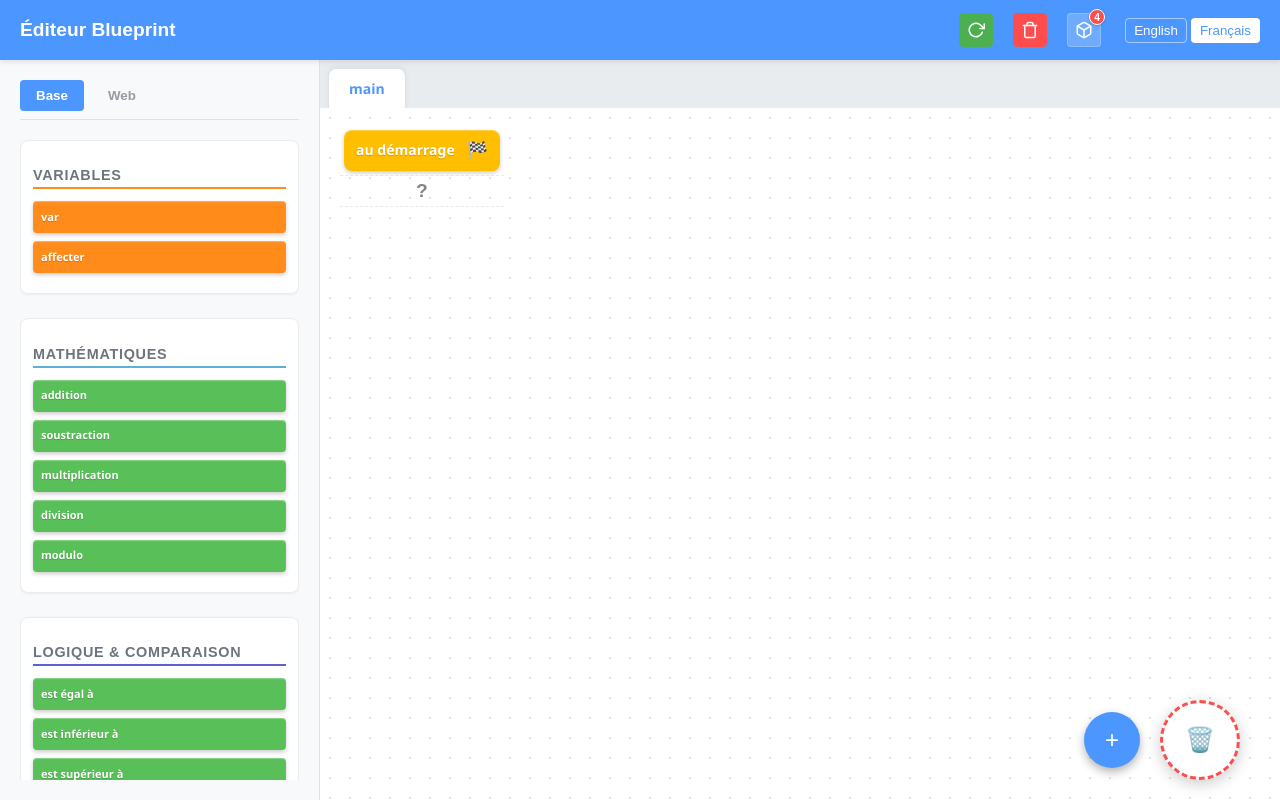
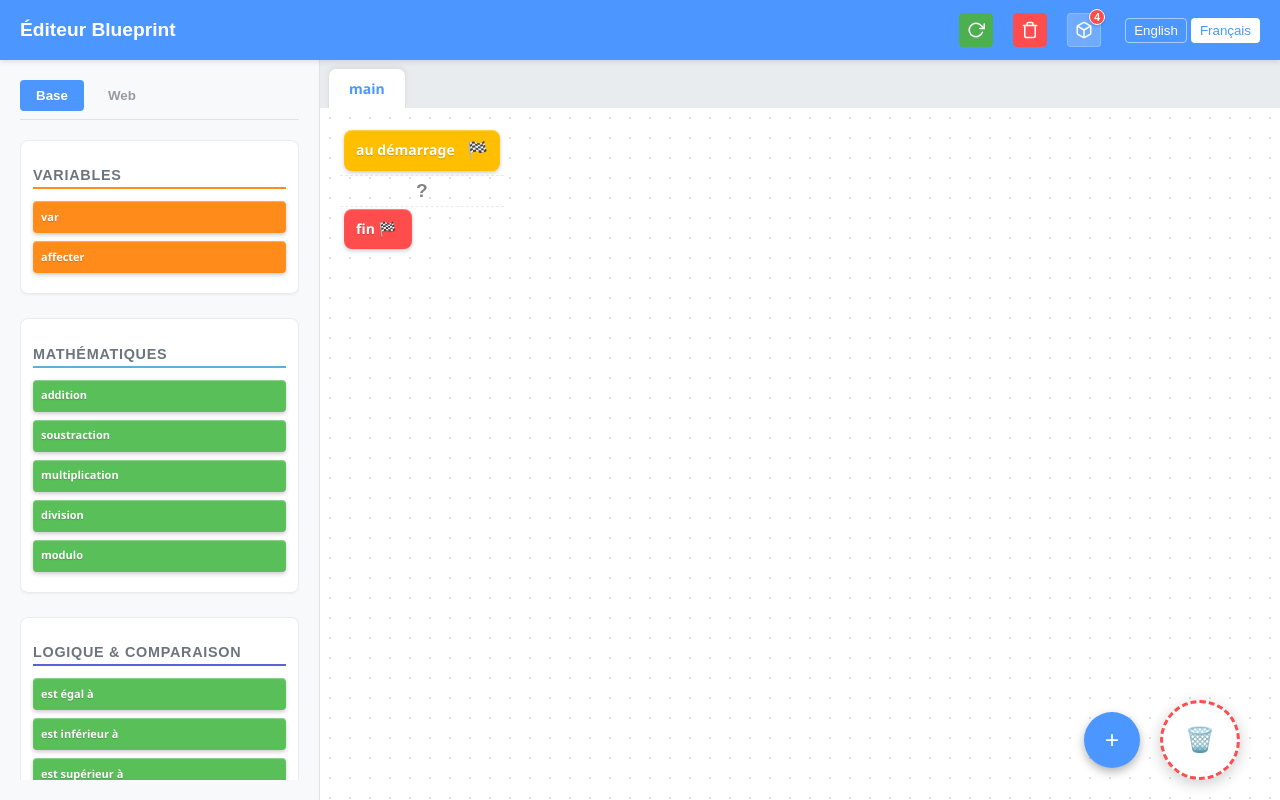
Before and after one commit to nicolachoquet06250/backend-generator, a Nuxt app: page / in a window 1280 px wide. Built offline with nearby package versions, Linux system fonts and the light colour scheme.

Commit message:
ajout d'un block "fin"

```diff
--- a/app/components/blocks/BaseBlock.vue
+++ b/app/components/blocks/BaseBlock.vue
@@ -6,17 +6,22 @@ const props = withDefaults(defineProps<{
   blockId?: string;
   blockType?: string;
   draggable?: boolean;
+  noHover?: boolean;
   children?: any[];
+  isRoot?: boolean;
 }>(), {
-  draggable: true
+  draggable: true,
+  noHover: false,
+  isRoot: false,
 });
 
-const { activeFunctionId } = useFunctions();
+const { activeFunctionId, isDragging } = useFunctions();
 const { onTouchStart, onTouchMove, onTouchEnd } = useMobileDragDrop();
 
 const onDragStart = (e: DragEvent) => {
   if (props.minimal) return; // Don't drag from sidebar via this handler
   if (e.dataTransfer && props.blockId && activeFunctionId.value) {
+    isDragging.value = true;
     e.stopPropagation();
     e.dataTransfer.setData('existingBlockId', props.blockId);
     if (props.blockType) {
@@ -27,6 +32,10 @@ const onDragStart = (e: DragEvent) => {
   }
 };
 
+const onDragEnd = () => {
+  isDragging.value = false;
+};
+
 const handleTouchStart = (e: TouchEvent) => {
   if (props.minimal) return;
   const target = e.target as HTMLElement;
@@ -35,6 +44,7 @@ const handleTouchStart = (e: TouchEvent) => {
   }
 
   if (props.blockId && activeFunctionId.value) {
+    isDragging.value = true;
     const data: Record<string, string> = {
       existingBlockId: props.blockId,
       sourceFunctionId: activeFunctionId.value
@@ -44,6 +54,11 @@ const handleTouchStart = (e: TouchEvent) => {
     }
     onTouchStart(e, data);
   }
+};
+
+const handleTouchEnd = (e: TouchEvent) => {
+  isDragging.value = false;
+  onTouchEnd(e);
 };
 
 const onStopPropagation = (e: MouseEvent | TouchEvent) => {
@@ -57,15 +72,16 @@ const onStopPropagation = (e: MouseEvent | TouchEvent) => {
 <template>
   <div
     class="block-container"
-    :class="{ minimal, 'is-full-width': $attrs.class && ($attrs.class as string).includes('full-width') }"
+    :class="{ minimal, 'is-full-width': $attrs.class && ($attrs.class as string).includes('full-width'), 'is-root': isRoot, 'no-hover': noHover }"
     :style="{ backgroundColor: color || '#4C97FF' }"
     v-bind="draggable ? { draggable: true } : {}"
     @dragstart="onDragStart"
+    @dragend="onDragEnd"
     @mousedown="onStopPropagation"
     @touchstart="(e) => { onStopPropagation(e); handleTouchStart(e); }"
     @touchmove="onTouchMove"
-    @touchend="onTouchEnd"
-    @touchcancel="onTouchEnd"
+    @touchend="handleTouchEnd"
+    @touchcancel="handleTouchEnd"
   >
     <div class="block-content">
       <span v-if="label" class="block-label">{{ label }}</span>
@@ -120,7 +136,7 @@ const onStopPropagation = (e: MouseEvent | TouchEvent) => {
   width: calc(100% - 8px);
 }
 
-.block-container:hover {
+.block-container:not(.is-root):not(.no-hover):hover {
   filter: brightness(1.05);
   box-shadow: 0 4px 8px rgba(0,0,0,0.3), inset 0 1px 1px rgba(255,255,255,0.4);
 }
--- /dev/null
+++ b/app/components/blocks/FinBlock.vue
@@ -0,0 +1,17 @@
+<script setup lang="ts">
+import BaseBlock from './BaseBlock.vue';
+
+defineProps<{
+  minimal?: boolean;
+}>();
+</script>
+
+<template>
+  <BaseBlock
+    :label="$t('blocks.end.label')"
+    color="#FF4C4C"
+    :minimal="minimal"
+    :draggable="false"
+    no-hover
+  />
+</template>
--- a/app/components/blocks/StartBlock.vue
+++ b/app/components/blocks/StartBlock.vue
@@ -6,7 +6,7 @@ defineProps<{
 </script>
 
 <template>
-  <BaseBlock color="#FFBF00" :label="$t('blocks.start.label')" :draggable="false">
+  <BaseBlock color="#FFBF00" :label="$t('blocks.start.label')" :draggable="false" is-root>
     <div class="start-icon">🏁</div>
   </BaseBlock>
 </template>
--- a/app/components/editor/BlockPickerMobile.vue
+++ b/app/components/editor/BlockPickerMobile.vue
@@ -20,6 +20,7 @@ import ParameterBlock from '../blocks/ParameterBlock.vue';
 import ArrayPushBlock from '../blocks/ArrayPushBlock.vue';
 import ArrayRemoveBlock from '../blocks/ArrayRemoveBlock.vue';
 import ArraySetKeyBlock from '../blocks/ArraySetKeyBlock.vue';
+import FinBlock from '../blocks/FinBlock.vue';
 import ReturnBlock from '../blocks/ReturnBlock.vue';
 import JsonBlock from '../blocks/JsonBlock.vue';
 import HtmlBlock from '../blocks/HtmlBlock.vue';
@@ -30,6 +31,7 @@ import EqualBlock from '../blocks/EqualBlock.vue';
 import ComparisonBlock from '../blocks/ComparisonBlock.vue';
 import { useMobileDragDrop } from '~/composables/useMobileDragDrop';
 
+const { isDragging } = useFunctions();
 const { onTouchStart, onTouchMove, onTouchEnd } = useMobileDragDrop();
 
 const props = defineProps<{
@@ -55,7 +57,13 @@ const handleTouchStart = (e: TouchEvent, type: string) => {
   if (target && ['INPUT', 'SELECT', 'TEXTAREA', 'BUTTON'].includes(target.tagName)) {
     return;
   }
+  isDragging.value = true;
   onTouchStart(e, { blockType: type, 'text/plain': type, 'application/x-block-type': type });
+};
+
+const handleTouchEnd = (e: TouchEvent) => {
+  isDragging.value = false;
+  onTouchEnd(e);
 };
 
 const inLoop = inject('inLoop', ref(false));
@@ -115,8 +123,8 @@ watch(activeDomain, () => {
 <template>
   <div class="block-picker-mobile"
        @touchmove="onTouchMove"
-       @touchend="onTouchEnd"
-       @touchcancel="onTouchEnd"
+       @touchend="handleTouchEnd"
+       @touchcancel="handleTouchEnd"
   >
     <div class="domain-tabs">
       <button
@@ -207,7 +215,7 @@ watch(activeDomain, () => {
 
       <!-- Contrôle de flux -->
       <div v-if="activeCategory === 'control'" class="mobile-section">
-        <template v-for="type in ['if', 'elseif', 'else', 'while', 'for', 'foreach', 'break', 'continue']" :key="type">
+        <template v-for="type in ['if', 'elseif', 'else', 'while', 'for', 'foreach', 'break', 'continue', 'fin']" :key="type">
           <div v-if="isAccepted(type)" class="mobile-clickable-block"
                @click="onSelect(type)"
                @touchstart="handleTouchStart($event, type)">
@@ -218,7 +226,8 @@ watch(activeDomain, () => {
                            type === 'for' ? ForBlock :
                            type === 'foreach' ? ForEachBlock :
                            type === 'break' ? BreakBlock :
-                           ContinueBlock"
+                           type === 'continue' ? ContinueBlock :
+                           FinBlock"
                        minimal
             />
           </div>
--- a/app/components/editor/BlockSidebar.vue
+++ b/app/components/editor/BlockSidebar.vue
@@ -20,6 +20,7 @@ import ParameterBlock from '../blocks/ParameterBlock.vue';
 import ArrayPushBlock from '../blocks/ArrayPushBlock.vue';
 import ArrayRemoveBlock from '../blocks/ArrayRemoveBlock.vue';
 import ArraySetKeyBlock from '../blocks/ArraySetKeyBlock.vue';
+import FinBlock from '../blocks/FinBlock.vue';
 import ReturnBlock from '../blocks/ReturnBlock.vue';
 import JsonBlock from '../blocks/JsonBlock.vue';
 import HtmlBlock from '../blocks/HtmlBlock.vue';
@@ -30,6 +31,7 @@ import EqualBlock from '../blocks/EqualBlock.vue';
 import ComparisonBlock from '../blocks/ComparisonBlock.vue';
 import { useMobileDragDrop } from '~/composables/useMobileDragDrop';
 
+const { isDragging } = useFunctions();
 const { onTouchStart, onTouchMove, onTouchEnd } = useMobileDragDrop();
 
 const activeDomain = ref('base');
@@ -40,6 +42,7 @@ const domains = [
 
 const onDragStart = (e: DragEvent, type: string) => {
   if (e.dataTransfer) {
+    isDragging.value = true;
     e.dataTransfer.setData('blockType', type);
     e.dataTransfer.setData('text/plain', type);
     e.dataTransfer.setData('application/x-block-type', type);
@@ -47,12 +50,22 @@ const onDragStart = (e: DragEvent, type: string) => {
   }
 };
 
+const onDragEnd = () => {
+  isDragging.value = false;
+};
+
 const handleTouchStart = (e: TouchEvent, type: string) => {
   const target = e.target as HTMLElement;
   if (target && ['INPUT', 'SELECT', 'TEXTAREA', 'BUTTON'].includes(target.tagName)) {
     return;
   }
+  isDragging.value = true;
   onTouchStart(e, { blockType: type, 'text/plain': type, 'application/x-block-type': type });
+};
+
+const handleTouchEnd = (e: TouchEvent) => {
+  isDragging.value = false;
+  onTouchEnd(e);
 };
 
 const onStopPropagation = (e: MouseEvent | TouchEvent) => {
@@ -66,8 +79,8 @@ const onStopPropagation = (e: MouseEvent | TouchEvent) => {
 <template>
   <div class="block-sidebar"
        @touchmove="onTouchMove"
-       @touchend="onTouchEnd"
-       @touchcancel="onTouchEnd"
+       @touchend="handleTouchEnd"
+       @touchcancel="handleTouchEnd"
   >
     <div class="domain-tabs">
       <button
@@ -87,12 +100,14 @@ const onStopPropagation = (e: MouseEvent | TouchEvent) => {
       <h3>{{ $t('sections.variables') }}</h3>
       <div class="draggable-wrapper" draggable="true"
            @dragstart="onDragStart($event, 'var')"
+           @dragend="onDragEnd"
            @touchstart="handleTouchStart($event, 'var')"
            @mousedown="onStopPropagation">
         <VarBlock minimal />
       </div>
       <div class="draggable-wrapper" draggable="true"
            @dragstart="onDragStart($event, 'set_var')"
+           @dragend="onDragEnd"
            @touchstart="handleTouchStart($event, 'set_var')"
            @mousedown="onStopPropagation">
         <SetVarBlock minimal />
@@ -105,6 +120,7 @@ const onStopPropagation = (e: MouseEvent | TouchEvent) => {
       <div v-for="op in ['+', '-', '*', '/', '%']" :key="op"
            class="draggable-wrapper" draggable="true"
            @dragstart="onDragStart($event, 'math-' + op)"
+           @dragend="onDragEnd"
            @touchstart="handleTouchStart($event, 'math-' + op)"
            @mousedown="onStopPropagation">
         <MathBlock :symbol="op" minimal />
@@ -116,6 +132,7 @@ const onStopPropagation = (e: MouseEvent | TouchEvent) => {
       <h3>{{ $t('sections.logic') }}</h3>
       <div class="draggable-wrapper" draggable="true"
            @dragstart="onDragStart($event, 'equal')"
+           @dragend="onDragEnd"
            @touchstart="handleTouchStart($event, 'equal')"
            @mousedown="onStopPropagation">
         <EqualBlock minimal />
@@ -123,6 +140,7 @@ const onStopPropagation = (e: MouseEvent | TouchEvent) => {
       <div v-for="op in ['<', '>', '<=', '>=', '!=']" :key="op"
            class="draggable-wrapper" draggable="true"
            @dragstart="onDragStart($event, 'compare-' + op)"
+           @dragend="onDragEnd"
            @touchstart="handleTouchStart($event, 'compare-' + op)"
            @mousedown="onStopPropagation">
         <ComparisonBlock :symbol="op" minimal />
@@ -144,6 +162,7 @@ const onStopPropagation = (e: MouseEvent | TouchEvent) => {
              :key="type"
              class="draggable-wrapper" draggable="true"
              @dragstart="onDragStart($event, type)"
+             @dragend="onDragEnd"
              @touchstart="handleTouchStart($event, type)"
              @mousedown="onStopPropagation">
           <component :is="type === 'string' ? StringBlock :
@@ -176,6 +195,7 @@ const onStopPropagation = (e: MouseEvent | TouchEvent) => {
            :key="type"
            class="draggable-wrapper" draggable="true"
            @dragstart="onDragStart($event, type)"
+           @dragend="onDragEnd"
            @touchstart="handleTouchStart($event, type)"
            @mousedown="onStopPropagation">
         <component :is="type === 'if' ? IfBlock :
@@ -196,24 +216,28 @@ const onStopPropagation = (e: MouseEvent | TouchEvent) => {
       <h3>{{ $t('sections.actions') }}</h3>
       <div class="draggable-wrapper" draggable="true"
            @dragstart="onDragStart($event, 'print')"
+           @dragend="onDragEnd"
            @touchstart="handleTouchStart($event, 'print')"
            @mousedown="onStopPropagation">
         <PrintBlock minimal />
       </div>
       <div class="draggable-wrapper" draggable="true"
            @dragstart="onDragStart($event, 'array_push')"
+           @dragend="onDragEnd"
            @touchstart="handleTouchStart($event, 'array_push')"
            @mousedown="onStopPropagation">
         <ArrayPushBlock minimal />
       </div>
       <div class="draggable-wrapper" draggable="true"
            @dragstart="onDragStart($event, 'array_remove')"
+           @dragend="onDragEnd"
            @touchstart="handleTouchStart($event, 'array_remove')"
            @mousedown="onStopPropagation">
         <ArrayRemoveBlock minimal />
       </div>
       <div class="draggable-wrapper" draggable="true"
            @dragstart="onDragStart($event, 'array_set_key')"
+           @dragend="onDragEnd"
            @touchstart="handleTouchStart($event, 'array_set_key')"
            @mousedown="onStopPropagation">
         <ArraySetKeyBlock minimal :targetKey="null" />
@@ -225,18 +249,21 @@ const onStopPropagation = (e: MouseEvent | TouchEvent) => {
       <h3>{{ $t('sections.functions') }}</h3>
       <div class="draggable-wrapper" draggable="true"
            @dragstart="onDragStart($event, 'parameter')"
+           @dragend="onDragEnd"
            @touchstart="handleTouchStart($event, 'parameter')"
            @mousedown="onStopPropagation">
         <ParameterBlock minimal />
       </div>
       <div class="draggable-wrapper" draggable="true"
            @dragstart="onDragStart($event, 'function')"
+           @dragend="onDragEnd"
            @touchstart="handleTouchStart($event, 'function')"
            @mousedown="onStopPropagation">
         <FunctionCallBlock minimal />
       </div>
       <div class="draggable-wrapper" draggable="true"
            @dragstart="onDragStart($event, 'return')"
+           @dragend="onDragEnd"
            @touchstart="handleTouchStart($event, 'return')"
            @mousedown="onStopPropagation">
         <ReturnBlock minimal />
@@ -248,12 +275,14 @@ const onStopPropagation = (e: MouseEvent | TouchEvent) => {
       <h3>{{ $t('sections.data_formats') }}</h3>
       <div class="draggable-wrapper" draggable="true"
            @dragstart="onDragStart($event, 'json')"
+           @dragend="onDragEnd"
            @touchstart="handleTouchStart($event, 'json')"
            @mousedown="onStopPropagation">
         <JsonBlock minimal />
       </div>
       <div class="draggable-wrapper" draggable="true"
            @dragstart="onDragStart($event, 'html')"
+           @dragend="onDragEnd"
            @touchstart="handleTouchStart($event, 'html')"
            @mousedown="onStopPropagation">
         <HtmlBlock minimal />
@@ -266,6 +295,7 @@ const onStopPropagation = (e: MouseEvent | TouchEvent) => {
         <h3>{{ $t('sections.web') }}</h3>
         <div class="draggable-wrapper" draggable="true"
              @dragstart="onDragStart($event, 'new_route')"
+             @dragend="onDragEnd"
              @touchstart="handleTouchStart($event, 'new_route')"
              @mousedown="onStopPropagation">
           <NewRouteBlock minimal />
--- a/app/components/editor/FunctionWorkspace.vue
+++ b/app/components/editor/FunctionWorkspace.vue
@@ -4,7 +4,7 @@ import AppModal from '../common/AppModal.vue';
 import { useMobileDragDrop } from '~/composables/useMobileDragDrop';
 
 const { t } = useI18n();
-const { functions, activeFunctionId, addFunction, removeFunction, addBlockToFunction, removeBlockFromFunction, getBlockById } = useFunctions();
+const { functions, activeFunctionId, isDragging, addFunction, removeFunction, addBlockToFunction, removeBlockFromFunction, getBlockById } = useFunctions();
 const { onTouchMove, onTouchEnd } = useMobileDragDrop();
 
 const showCreateModal = ref(false);
@@ -152,7 +152,7 @@ const onMobileTrashDragLeave = () => {
 
       <div
         class="trash-bin"
-        :class="{ active: isDraggingOverTrash }"
+        :class="{ active: isDraggingOverTrash, 'enable-hover': isDragging }"
         @dragover="onTrashDragOver"
         @dragleave="onTrashDragLeave"
         @drop="onTrashDrop"
@@ -348,18 +348,18 @@ const onMobileTrashDragLeave = () => {
   }
 }
 
-.trash-bin:hover, .trash-bin.active {
+.trash-bin.enable-hover:hover, .trash-bin.active {
   transform: scale(1.1);
 }
 
 @media (max-width: 768px) {
-  .trash-bin:hover, .trash-bin.active {
+  .trash-bin.enable-hover:hover, .trash-bin.active {
     transform: scale(1.1);
   }
 }
 
 @media (min-width: 769px) {
-  .trash-bin:hover, .trash-bin.active {
+  .trash-bin.enable-hover:hover, .trash-bin.active {
     transform: scale(1.1);
   }
 }
--- a/app/components/editor/RecursiveBlockRenderer.vue
+++ b/app/components/editor/RecursiveBlockRenderer.vue
@@ -29,6 +29,7 @@ import ArraySetKeyBlock from '../blocks/ArraySetKeyBlock.vue';
 import JsonBlock from '../blocks/JsonBlock.vue';
 import HtmlBlock from '../blocks/HtmlBlock.vue';
 import NewRouteBlock from '../blocks/NewRouteBlock.vue';
+import FinBlock from '../blocks/FinBlock.vue';
 import BlockDropZone from '../blocks/BlockDropZone.vue';
 import { useMobileDragDrop } from '~/composables/useMobileDragDrop';
 
@@ -171,6 +172,10 @@ const onStopPropagation = (e: MouseEvent | TouchEvent) => {
       />
     </div>
 
+    <div v-if="isRoot" class="block-item">
+      <FinBlock />
+    </div>
+
     <!-- Drop zone to add blocks at the end of this stack if empty -->
     <BlockDropZone
       v-if="blocks.length === 0 && parentBlockId"
--- a/app/composables/useFunctions.ts
+++ b/app/composables/useFunctions.ts
@@ -37,6 +37,8 @@ export const useFunctions = () => {
     }
     return functions.value.length > 0 ? functions.value[0]!.id : 'f1';
   });
+
+  const isDragging = useState<boolean>('is-dragging', () => false);
 
   // Persist state when it changes
   watch(functions, (newFunctions) => {
@@ -212,6 +214,7 @@ export const useFunctions = () => {
   return {
     functions,
     activeFunctionId,
+    isDragging,
     addFunction,
     removeFunction,
     addBlockToFunction,
--- a/locales/en.json
+++ b/locales/en.json
@@ -147,6 +147,9 @@
     "start": {
       "label": "when started"
     },
+    "end": {
+      "label": "end \uD83C\uDFC1"
+    },
     "function": {
       "call": "call",
       "select": "Select function"
--- a/locales/fr.json
+++ b/locales/fr.json
@@ -147,6 +147,9 @@
     "start": {
       "label": "au démarrage"
     },
+    "end": {
+      "label": "fin \uD83C\uDFC1"
+    },
     "function": {
       "call": "appeler",
       "select": "Choisir fonction"
```
